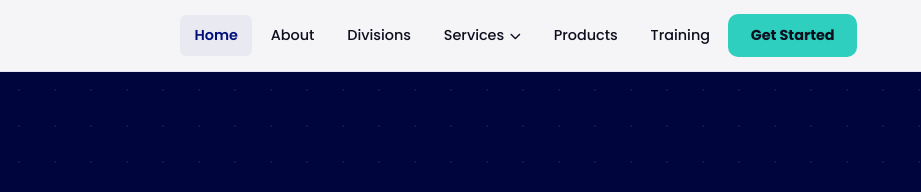
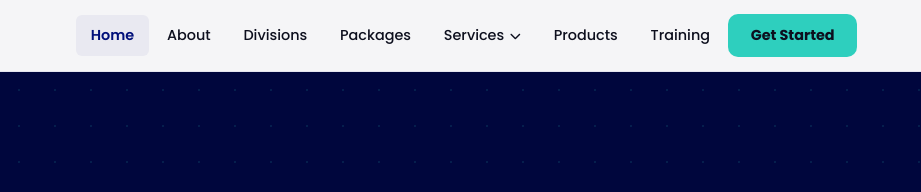
Before and after one commit to ebbykay/neczuxglobalgroup, a plain HTML site: page index.html in a window 1280 px wide. Shown: the top 192 px of the page, 359-1280 px from the left. Drawn offline with Linux system fonts and the light colour scheme.

Commit message:
feat: connect service packages to client intake

```diff
--- a/index.html
+++ b/index.html
@@ -116,6 +116,7 @@
                         <li><a href="index.html" class="active" aria-current="page">Home</a></li>
                         <li><a href="about.html">About</a></li>
                         <li><a href="divisions.html">Divisions</a></li>
+<li><a href="packages.html">Packages</a></li>
                         <li class="dropdown">
                             <a href="services.html" class="dropdown-toggle" aria-haspopup="true" aria-expanded="false">
                                 Services <i class="fas fa-chevron-down" aria-hidden="true"></i>
```
